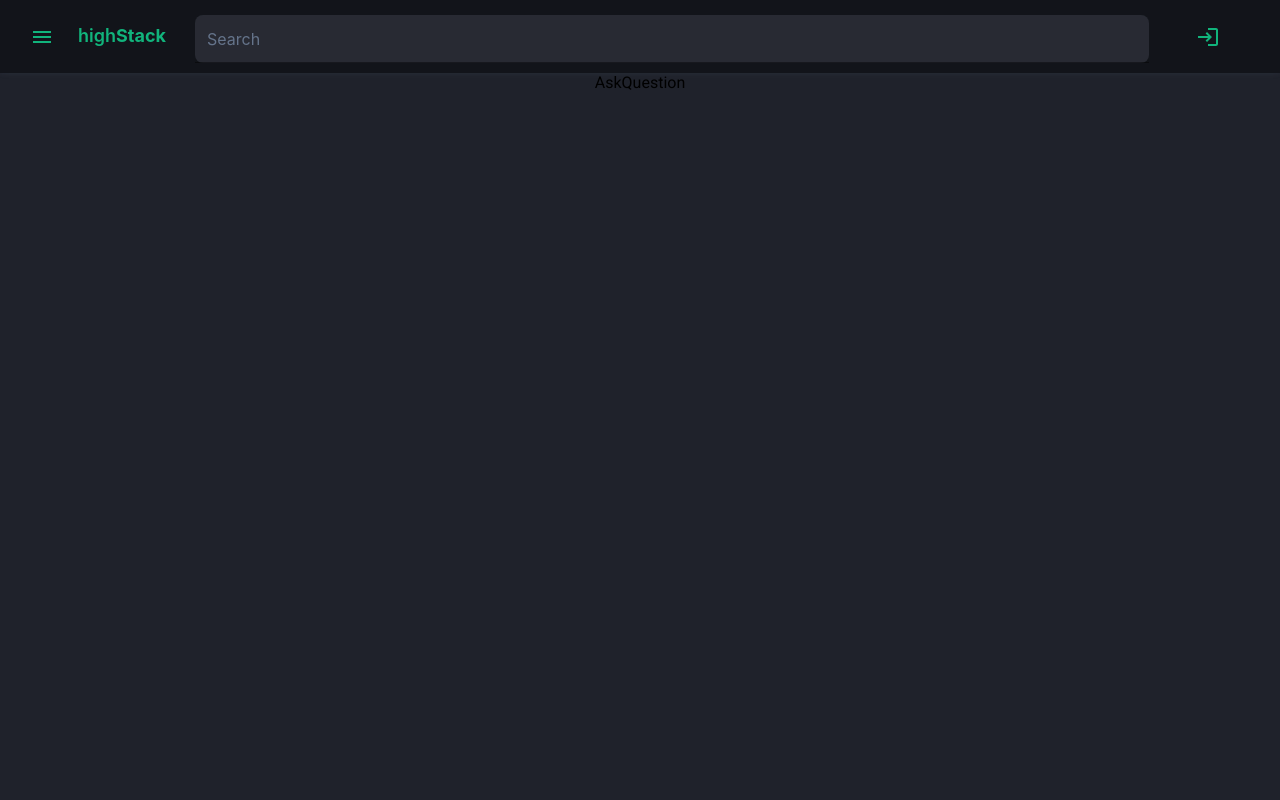
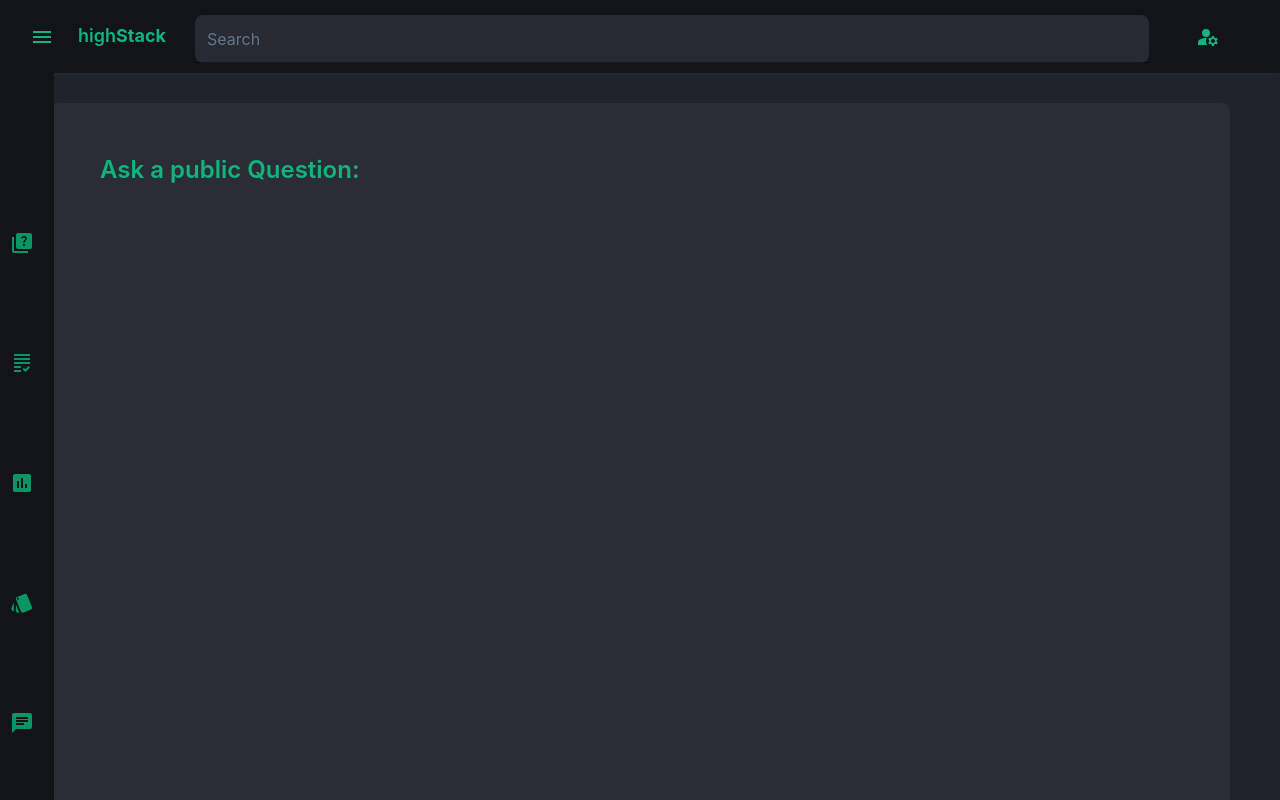
Before and after one commit to AlwaysWannaDie12/highstack, a React (Create React App) app in the folder client/: page /askQuestion in a window 1280 px wide. Shown: the top 800 px of the page. Built offline with nearby package versions, Linux system fonts and the light colour scheme.

Commit message:
Update commit

```diff
--- a/client/src/App.js
+++ b/client/src/App.js
@@ -21,8 +21,8 @@ import Axios from 'axios';
 
 const Body = styled(Container)(({ theme }) => ({
   backgroundColor: theme.palette.primary.main,
-  height: '100vh',
   overflow: 'auto',
+  height: '100%',
 }));
 
 
@@ -35,7 +35,7 @@ function App() {
     password: "test1234"
   }
 
-  const [user, setUser] = useState({ldap: "", name: "", password: ""});
+  const [user, setUser] = useState({ldap: "srenjoy.saha", name: "srenjoy.saha", password: "test1234"});
   const [error, setError] = useState("");
 
   const ldapLogin = details => {
--- a/client/src/components/SidePanel.js
+++ b/client/src/components/SidePanel.js
@@ -13,13 +13,14 @@ import {Link} from 'react-router-dom';
 
 const SidePanelPaper = styled(Paper)(({theme}) => ({
     justifyContent: 'center',
-    position: 'fixed',
+    position: 'absolute',
     width: '5%',
-    height: '100vh',
+    height: '100%',
     backgroundColor: theme.palette.primary.dark,
     color: theme.palette.primary.contrastText,
     padding: '150px 0px',
     marginLeft: '-10px',
+    zIndex: 999,
 }));
 
 function SidePanel(props) {
--- a/client/src/index.css
+++ b/client/src/index.css
@@ -3,6 +3,7 @@
 body {
   margin: 0;
   font-family:'Roboto';
+  height: 100%;
   -webkit-font-smoothing: antialiased;
   -moz-osx-font-smoothing: grayscale;
 }
--- a/client/src/pages/AskQuestion.js
+++ b/client/src/pages/AskQuestion.js
@@ -1,7 +1,30 @@
+import {IconButton, Typography, Stack, Grid, Button} from '@mui/material';
+import { ThemeProvider, styled } from '@mui/material/styles';
+import { theme } from "../theme/theme";
+
+const HomeGrid=styled(Grid)(({theme}) => ({
+  marginTop: '30px',
+  marginLeft: '50px',
+  marginRight: '50px',
+  backgroundColor: theme.palette.primary.light,
+  height: '900px',
+  padding: '50px',
+  display: 'absolute',
+  color: theme.palette.primary.contrastText,
+  width: 'auto',
+  borderRadius: theme.shape.borderRadius,
+  zIndex:2,
+}));
 
 function AskQuestion() {
   return (
-    <div>AskQuestion</div>
+    <HomeGrid>
+      <Typography variant="h5" color="inherit" component='div'
+                sx={{
+                    float:'left'}}>
+                        Ask a public Question:
+      </Typography>
+    </HomeGrid>
   )
 }
 
--- a/client/src/pages/Home.js
+++ b/client/src/pages/Home.js
@@ -1,10 +1,11 @@
-import {IconButton, Paper, Typography, Stack, Grid, Button} from '@mui/material';
+import {IconButton, Typography, Stack, Grid, Button} from '@mui/material';
 import { ThemeProvider, styled } from '@mui/material/styles';
 import { theme } from "../theme/theme";
 import {ReactComponent as Search} from '../static/search.svg';
 import TextTransition, { presets } from "react-text-transition";
 import { useState, useEffect } from 'react';
-import HRC from '../static/logo.png'
+import {Link} from 'react-router-dom';
+import HRC from '../static/logo.png';
 import QuoteList from '../components/QuoteList';
 import RolesList from '../components/RolesList';
 
@@ -14,7 +15,7 @@ const HomeGrid=styled(Grid)(({theme}) => ({
   marginLeft: '50px',
   marginRight: '50px',
   backgroundColor: theme.palette.primary.light,
-  height: '800px',
+  height: '900px',
   padding: '50px',
   display: 'absolute',
   color: theme.palette.primary.contrastText,
@@ -49,7 +50,7 @@ const TEXTS = [
   "DMS",
   "CAA",
   "EIPP",
-  "Collections",
+  "CLS",
   "Credit"
 ];
 
@@ -115,7 +116,7 @@ function Home(props) {
               17
             </Typography>
               Questions Asked <br/><br/>
-            <StyledButton variant="contained" size="small" onClick={props.action}>Ask Questions</StyledButton>
+            <StyledButton variant="contained" size="small" component={Link} to="/askQuestion">Ask Questions</StyledButton>
           </Typography>
           </Area>
         </Grid>
@@ -126,7 +127,7 @@ function Home(props) {
               9
             </Typography>
               Questions Answered <br/><br/>
-            <StyledButton variant="contained" size="small" onClick={props.action}>Answer Questions</StyledButton>
+            <StyledButton variant="contained" size="small" component={Link} to="/topQuestions">Answer Questions</StyledButton>
           </Typography>
           </Area>
         </Grid>
--- a/client/src/pages/Landing.js
+++ b/client/src/pages/Landing.js
@@ -14,7 +14,7 @@ const HomeGrid=styled(Grid)(({theme}) => ({
   marginLeft: '50px',
   marginRight: '50px',
   backgroundColor: theme.palette.primary.light,
-  height: '800px',
+  height: '900px',
   padding: '50px',
   display: 'absolute',
   color: theme.palette.primary.contrastText,
@@ -49,7 +49,6 @@ const TEXTS = [
   "DMS",
   "CAA",
   "EIPP",
-  "Collections",
   "Credit"
 ];
 
@@ -93,7 +92,7 @@ function Landing(props) {
               <TextTransition springConfig={presets.gentle} inline='true' direction='down' style={{}} >
                 <h2 style={{color:theme.palette.primary.contrastTextLight}}>{TEXTS[index % TEXTS.length]}</h2>
               </TextTransition>
-              {" "}?
+              {""}?
               <br/>
             <Typography variant="h6" color="inherit" component='div' align="center" sx={{width:'100%'}}>
               Get started with high<b>Stack</b> and join the community of knowledge and solutions all over <b>HighRadius Corporation.</b>
```
